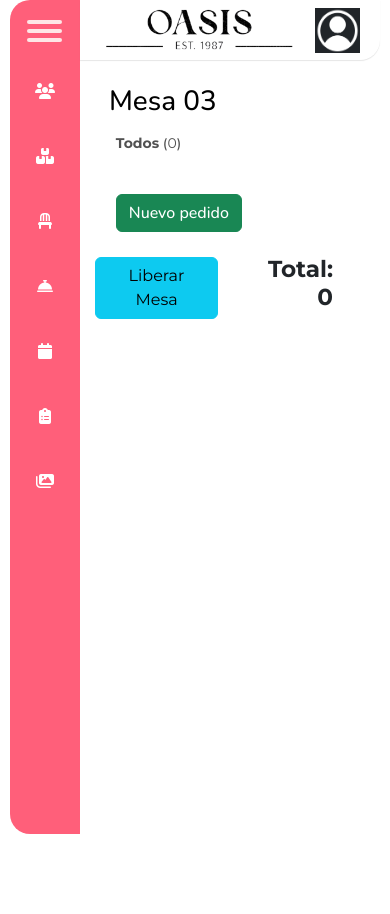
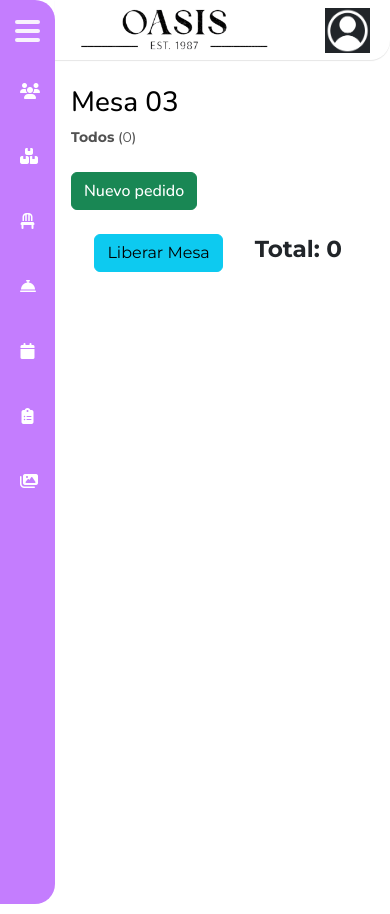
Before and after one commit to fennys123/Oasis_Project_v2, a Django app: page /ver_pedidos_mesa/4/ in a window 390 px wide. Run offline with Django 4.2, Linux system fonts and the light colour scheme; data comes from the database, SQL or seed files in the repository; data that the repository does not hold is empty; some libraries are stand-ins or nearby versions.

Commit message:
Volviendo responsive el admin

```diff
--- a/miProyecto/Oasis/static/Oasis/css/barrasGestiones.css
+++ b/miProyecto/Oasis/static/Oasis/css/barrasGestiones.css
@@ -1,12 +1,12 @@
 .radio-inputs {
   display: flex;
   border-radius: 0.5rem;
-  background-color: #fff3f5;
+  background-color: #f2e5fc;
   box-sizing: border-box;
   font-size: 14px;
-  width: 98%;
+  width: 100%;
   padding: 0.5rem 1rem 0 1rem;
-  margin: 0rem 1rem 2rem 1rem;
+  margin: 0rem 0rem 2rem 0rem;
 }
 
 .radio-inputs .radio {
@@ -41,7 +41,7 @@
   font-weight: 600;
 }
 .radio-inputs .radio input + .name:hover {
-  color: #fc4664;
+  color: #000;
   font-weight: 600;
 }
 .radio-inputs .radio input:checked + .name:hover {
@@ -54,7 +54,7 @@
   position: absolute;
   width: 10px;
   height: 10px;
-  background-color: #fff3f5;
+  background-color: #f2e5fc;
   bottom: 0;
 }
 
@@ -74,7 +74,6 @@
 
 
   .main_container h1{
-      margin-left: 0.5em;
       font-family: Nunito;
       font-weight: 400;
       color: #000;
@@ -83,12 +82,9 @@
       display: flex;
       justify-content: space-between;
       align-items: center;
-      width: 97%;
-      margin-left: 1.3em;
-      margin-right: 1.3em;
+      width: 100%;
   }
   .Agregar{
-    margin-left: 1.3em;
     margin-top: 1.5em;
     margin-bottom: 1.5em;
     font-family: Nunito;
@@ -165,3 +161,39 @@
     font-family: Nunito;
     src: url('../fonts/Nunito-Medium.ttf') format('woff');
   }
+
+
+  @media (max-width: 920px) {
+    .Contenido{
+      display: flexbox;
+      flex-direction: column;
+      width: 97%;
+      justify-content: space-around;
+      align-items: flex-start;
+      gap: 1em;
+    }
+
+    .search{
+      display: flex;
+      width: 100%;
+      justify-content: end;
+    }
+  }
+
+  @media (max-width: 600px) {
+    .Contenido{
+      gap: 1em;
+    }
+    .conteos {
+      display: flex;
+      flex-direction: column;
+      gap: 0;
+    }
+    .conteos p {
+      margin-top: 0;
+      margin-bottom: 0;
+    }
+    .conteos .divider {
+      display: none;
+    }
+  }
--- a/miProyecto/Oasis/static/Oasis/css/estiloDB.css
+++ b/miProyecto/Oasis/static/Oasis/css/estiloDB.css
@@ -1,9 +1,7 @@
   #contenedorTabla{
-    width: 97%;
+    width: 100%;
     height: auto;
     font-size: 14px;
-    margin-left: 1.3em;
-    padding: 0%;
   }
 
   /*
--- a/miProyecto/Oasis/static/Oasis/css/formularios.css
+++ b/miProyecto/Oasis/static/Oasis/css/formularios.css
@@ -1,6 +1,6 @@
 .modal-header .tituloFormulario {
     font-family: Nunito;
-    color: #fc4664;
+    color: #aa46fc;
     font-size: 28px;
     font-weight: 600;
     letter-spacing: -1px;
@@ -20,13 +20,13 @@
     width: 16px;
     border-radius: 50%;
     left: 0px;
-    background-color: #fc4664;
+    background-color: #aa46fc;
 }
 
 .modal-header .tituloFormulario::before {
     width: 18px;
     height: 18px;
-    background-color: #fc4664;
+    background-color: #aa46fc;
 }
 
 .modal-header .tituloFormulario::after {
--- a/miProyecto/Oasis/static/Oasis/css/navbarAdmin.css
+++ b/miProyecto/Oasis/static/Oasis/css/navbarAdmin.css
@@ -12,12 +12,9 @@
 body{
   background: #e1ecf2;
 }
-.wrapper{
-  margin: 10px;
-}
 
 .wrapper .top_navbar{
-  width: calc(100% - 20px);
+  width: 100%;
   height: 60px;
   display: flex;
   position: fixed;
@@ -25,22 +22,7 @@ body{
   z-index: 99;
 }
 
-.wrapper .top_navbar .hamburger{
-  width: 70px;
-  height: 100%;
-  background: #ff5f7a;
-  padding: 15px 17px;
-  border-top-left-radius: 20px;
-  cursor: pointer;
-}
 
-.wrapper .top_navbar .hamburger div{
-  width: 35px;
-  height: 4px;
-  background: #fee6e6;
-  margin: 5px 0;
-  border-radius: 5px;
-}
 
 .wrapper .top_navbar .top_menu{
   width: calc(100% - 70px);
@@ -76,13 +58,13 @@ body{
   height: 35px;
   line-height: 35px;
   text-align: center;
-  border: 1px solid #fc4664;
+  border: 1px solid #aa46fc;
   border-radius: 50%;
-  color: #fc4664;
+  color: #aa46fc;
 }
 
 .wrapper .top_navbar .top_menu ul li a:hover{
-  background: #fc4664;
+  background: #aa46fc;
   color: #fff;
 }
 
@@ -90,16 +72,6 @@ body{
   color: #fff;
 }
 
-.wrapper .sidebar{
-  position: fixed;
-  top: 60px;
-  left: 10px;
-  background: #ff5f7a;
-  width: 200px;
-  height: calc(100% - 70px);
-  border-bottom-left-radius: 20px;
-  transition: all 0.3s ease;
-}
 
 .wrapper .sidebar ul li a{
     display: block;
@@ -134,7 +106,7 @@ body{
 
 .wrapper .sidebar ul li a:hover,
 .wrapper .sidebar ul li a.active{
-  background: #fc4664;
+  background: #aa46fc;
   color: #fff;
 }
 
@@ -147,7 +119,7 @@ body{
   width: (100% - 200px);
   margin-top: 70px;
   margin-left: 200px;
-  padding: 15px;
+  padding: 1% 3%;
   transition: all 0.3s ease;
 }
 
@@ -184,3 +156,76 @@ body{
     margin: 0;
     padding: 0;
 }
+
+.wrapper .sidebar {
+  width: 200px;
+  height: calc(100% - 60px);
+  position: fixed;
+  top: 60px;
+  background: #c47dfe;
+  border-bottom-right-radius: 20px;
+  transition: all 0.3s ease;
+}
+
+.wrapper .top_navbar .hamburger {
+  width: 70px;
+  height: 60px;
+  background: #c47dfe;
+  padding: 15px 17px;
+  border-top-right-radius: 20px;
+  cursor: pointer;
+  position: relative;
+}
+
+.wrapper .top_navbar .hamburger div {
+  width: 35px;
+  height: 4px;
+  background: #f8f2fd;
+  margin: 5px 0;
+  border-radius: 5px;
+}
+
+@media (max-width: 768px) {
+  .wrapper .sidebar {
+    width: 100%;
+    height: 100%;
+    z-index: 100;
+    transition: left 0.3s ease;
+  }
+
+  .wrapper .main_container {
+    margin-left: 0;
+  }
+
+}
+
+@media (max-width: 430px) {
+  .wrapper.collapsar .sidebar {
+    width: 55px;
+  }
+
+  .wrapper.collapsar .top_navbar .hamburger{
+    width: 55px;
+    padding: 15px 15px;
+  }
+
+  .wrapper.collapsar .top_navbar .hamburger div{
+    width: 25px;
+  }
+
+  .wrapper.collapsar .top_navbar .top_menu{
+    width: calc(100% - 55px);
+  }
+
+  .wrapper .main_container{
+    width: (100% - 55px);
+    margin-top: 70px;
+    margin-left: 200px;
+    padding: 16px 16px 16px 16px;
+    transition: all 0.3s ease;
+  }
+
+  .wrapper.collapsar .main_container{
+    margin-left: 55px;
+  }
+}
--- a/miProyecto/Oasis/static/Oasis/js/navbarAdmin.js
+++ b/miProyecto/Oasis/static/Oasis/js/navbarAdmin.js
@@ -1,3 +1,8 @@
-$(".hamburger").click(function(){
-    $(".wrapper").toggleClass("collapsar");
- });
+$(".hamburger").click(function() {
+    var $wrapper = $(".wrapper");
+    if ($wrapper.hasClass("collapsar")) {
+      $wrapper.removeClass("collapsar");
+    } else {
+      $wrapper.addClass("collapsar");
+    }
+  });
--- a/miProyecto/Oasis/templates/Oasis/barNav.html
+++ b/miProyecto/Oasis/templates/Oasis/barNav.html
@@ -130,7 +130,7 @@
               <ul class="items-barra">
                 <a href="{% url 'ver_perfil' %}">
                   {% if user.foto %}
-                        <img src="{{ user.foto.url }}" alt="FotoUsuario" width="45px" height="45px"  class="rounded-circle">
+                    <img src="{{ user.foto.url }}" alt="FotoUsuario" width="45px" height="45px" class="rounded-circle">
                   {% else %}
                     <img src="{% static 'Oasis/img/logoUser.png' %}" alt="LogoUsuario" width="45px" height="45px">
                   {% endif %}
@@ -193,6 +193,7 @@
     <script src="{% static 'Oasis/js/navbarAdmin.js' %}"></script>
 
     <script>
+
         $(document).ready(function () {
             if ($.fn.dataTable.isDataTable('#table')) {
             $('#table').DataTable().clear().destroy();
--- a/miProyecto/Oasis/templates/Oasis/pedidos/peGestionMesas.html
+++ b/miProyecto/Oasis/templates/Oasis/pedidos/peGestionMesas.html
@@ -31,9 +31,9 @@
   <div class="Contenido">
     <div class="conteos">
       <p>Todas (<span>{{ mesas|length }}</span>)</p>
-      <p>|</p>
+      <p class="divider">|</p>
       <p>Activas (<span>{{ mesas_activas }}</span>)</p>
-      <p>|</p>
+      <p class="divider">|</p>
       <p>Disponibles (<span>{{ mesas_disponibles }}</span>)</p>
     </div>
     <div class="search">
```
Also changed, not shown: miProyecto/Oasis/templates/Oasis/usuarios/guInicio.html (+9 -9 lines). Lines whose indentation alone changed are shown as unchanged.
